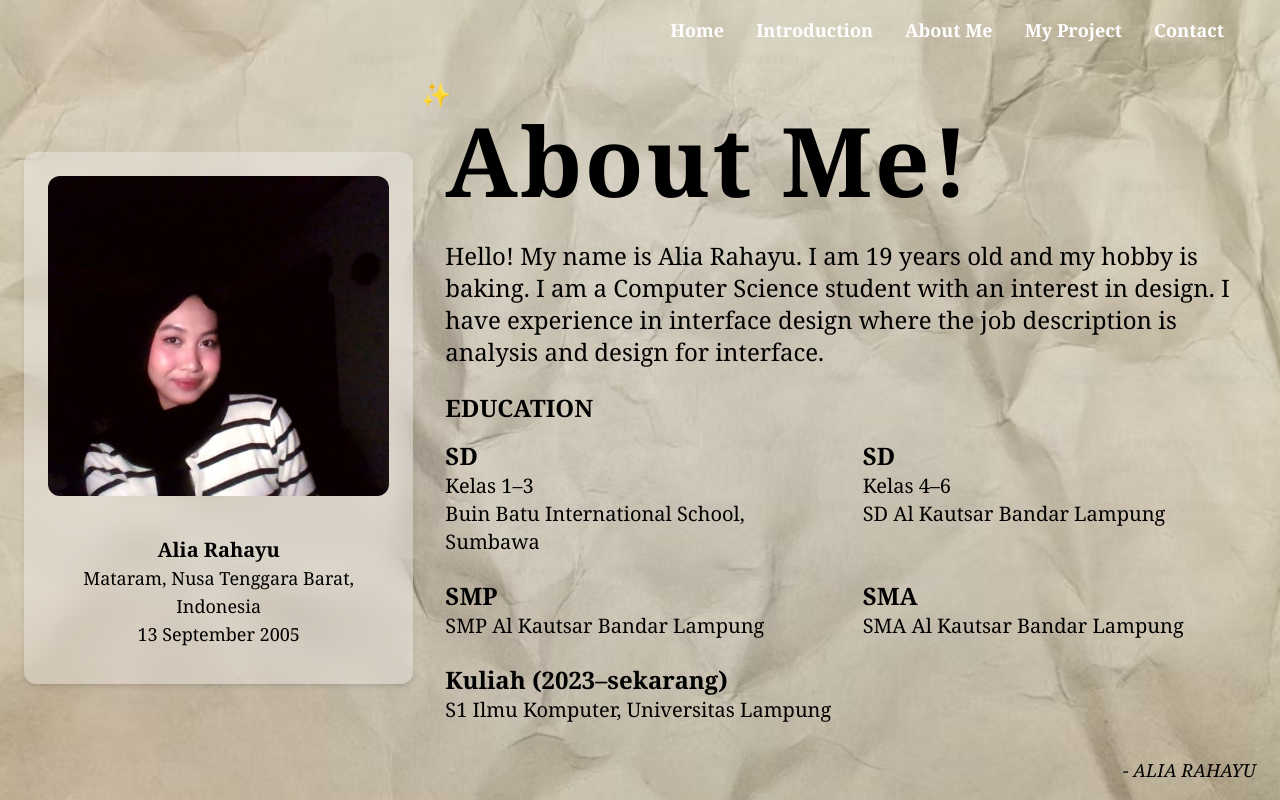
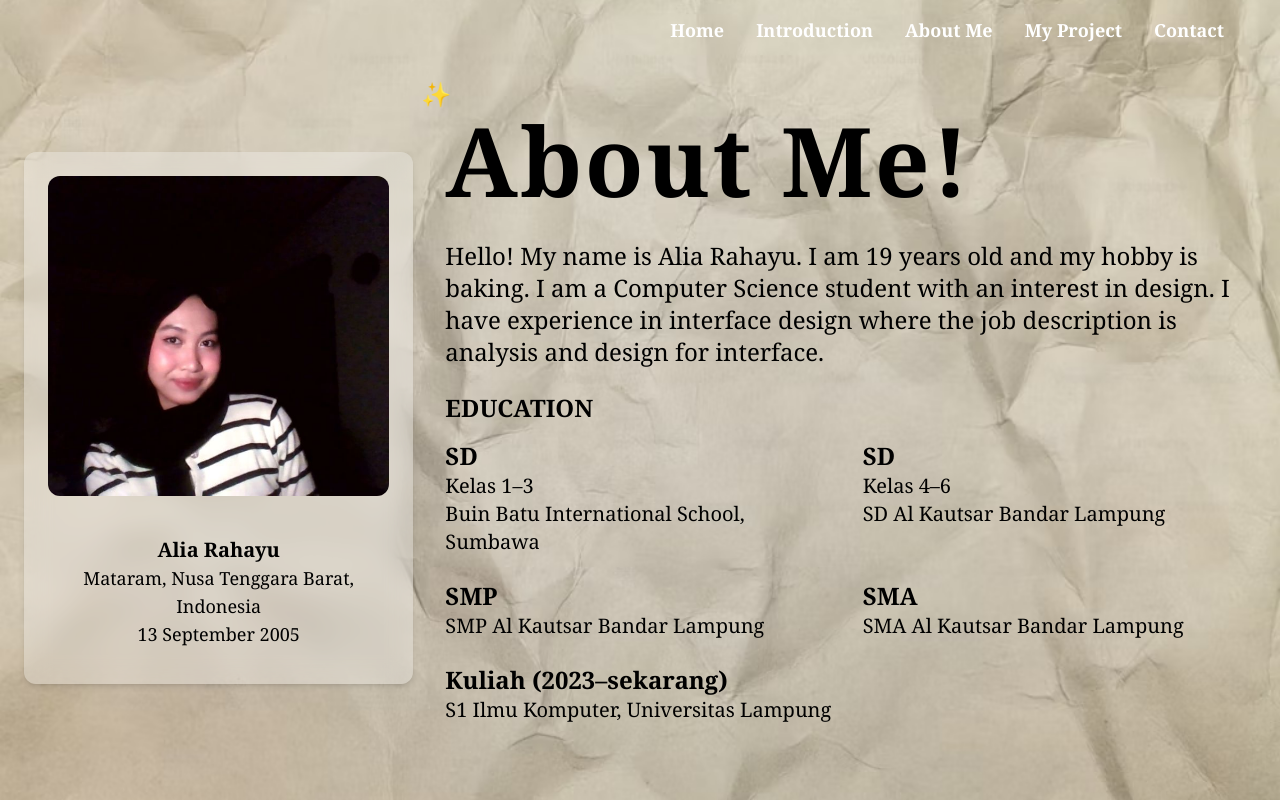
Before and after one commit to aliaaja/UTP_Web, a plain HTML site: page AboutMe.html in a window 1280 px wide. Drawn offline with nearby package versions, Linux system fonts and the light colour scheme.

Commit message:
Update AboutMe.html

```diff
--- a/AboutMe.html
+++ b/AboutMe.html
@@ -76,10 +76,6 @@
         </div>
       </div>
     </div>
-
-    <div class="absolute bottom-4 right-6 text-black text-md md:text-lg italic z-10 font-serif">
-      - ALIA RAHAYU
-    </div>
   </div>
 </body>
 </html>
```
